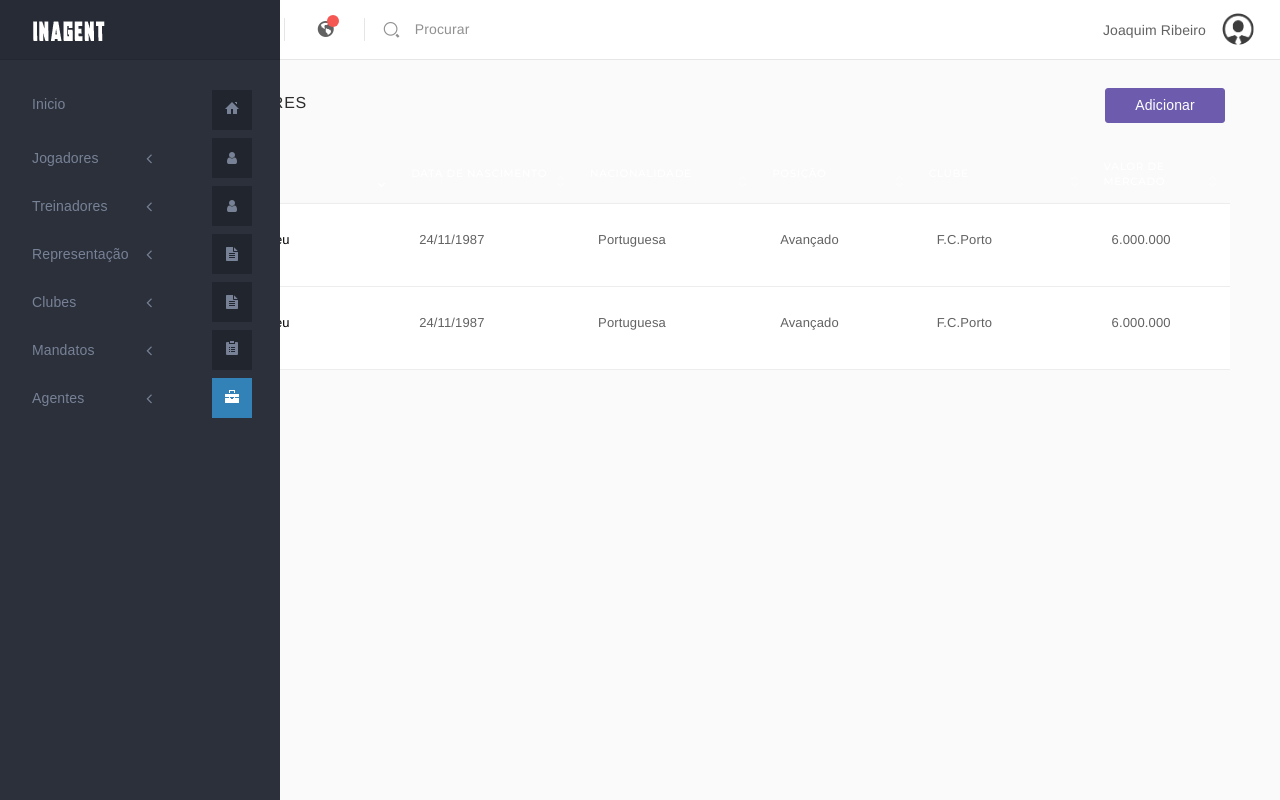
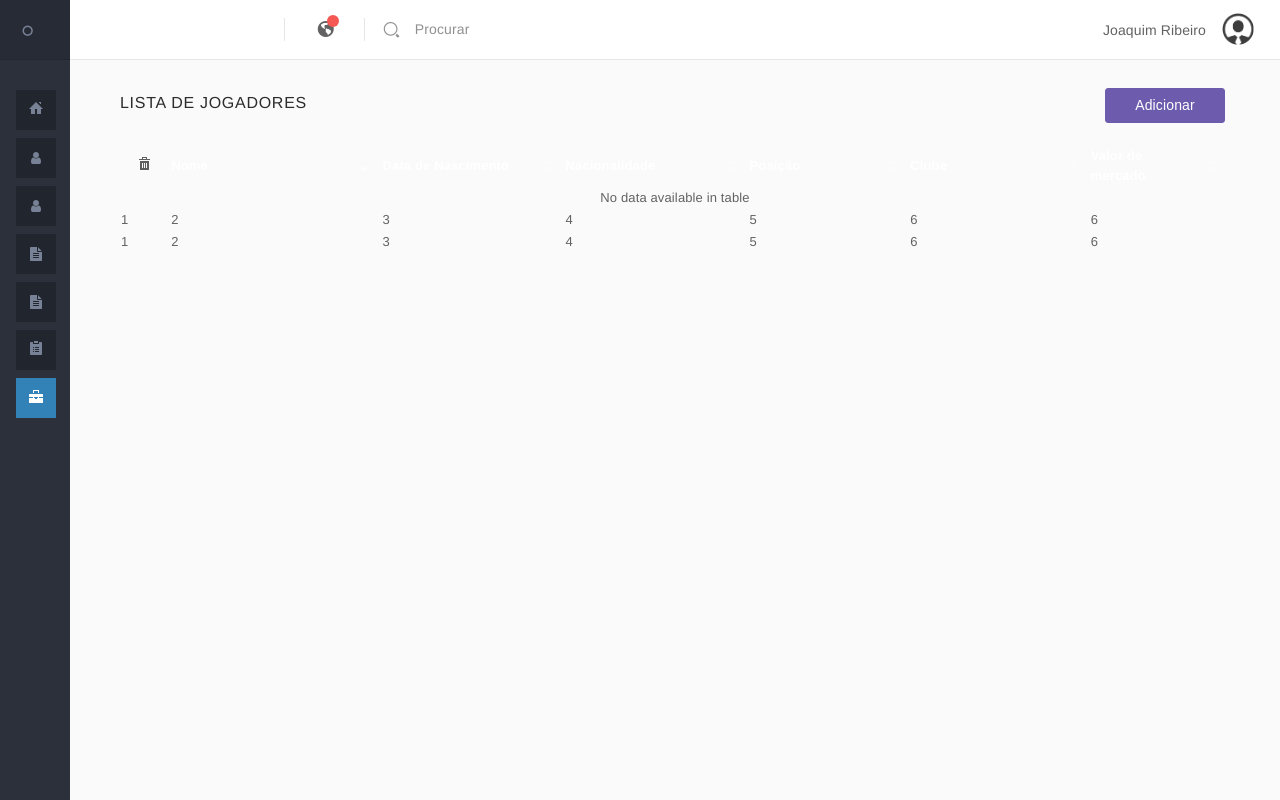
Before and after one commit to Nunobernardo/inagent, a PHP site: page /players_list.php in a window 1280 px wide. Run offline with PHP 8.4, Linux system fonts and the light colour scheme; style sheets or scripts are compiled from the project's sources.

Commit message:
player_list

```diff
--- a/players_list.php
+++ b/players_list.php
@@ -328,12 +328,9 @@
               </div>
               <div class="card-body">
                 <div class="table-responsive">
-                  <table class="table table-hover" id="basicTable">
+                  <table class="table_players" id="basicTable">
                     <thead>
                       <tr>
-                        <!-- NOTE * : Inline Style Width For Table Cell is Required as it may differ from user to user
-    										Comman Practice Followed
-    										-->
                         <th style="width:1%" class="text-center">
                           <button class="btn btn-link"><i class="pg-trash"></i>
                           </button>
@@ -346,59 +343,8 @@
                         <th style="width:17%">Valor de mercado</th>
                       </tr>
                     </thead>
-                    <tbody>
-                      <tr>
-                        <td class="v-align-middle">
-                          <div class="checkbox text-center">
-                            <input type="checkbox" value="3" id="checkbox6">
-                            <label for="checkbox6" class="no-padding no-margin"></label>
-                          </div>
-                        </td>
-                        <td class="v-align-middle ">
-                          <p>Fábio Abreu</p>
-                        </td>
-                        <td class="v-align-middle">
-                          <p>24/11/1987</p>
-                        </td>
-                        <td class="v-align-middle">
-                          <p>Portuguesa</p>
-                        </td>
-                        <td class="v-align-middle">
-                          <p>Avançado</p>
-                        </td>
-                        <td class="v-align-middle">
-                          <p>F.C.Porto</p>
-                        </td>
-                        <td class="v-align-middle">
-                          <p>6.000.000</p>
-                        </td>
-                      </tr>
-                      <tr>
-                        <td class="v-align-middle">
-                          <div class="checkbox text-center">
-                            <input type="checkbox" value="3" id="checkbox2">
-                            <label for="checkbox2" class="no-padding no-margin"></label>
-                          </div>
-                        </td>
-                        <td class="v-align-middle ">
-                          <p>Fábio Abreu</p>
-                        </td>
-                        <td class="v-align-middle">
-                          <p>24/11/1987</p>
-                        </td>
-                        <td class="v-align-middle">
-                          <p>Portuguesa</p>
-                        </td>
-                        <td class="v-align-middle">
-                          <p>Avançado</p>
-                        </td>
-                        <td class="v-align-middle">
-                          <p>F.C.Porto</p>
-                        </td>
-                        <td class="v-align-middle">
-                          <p>6.000.000</p>
-                        </td>
-                      </tr>
+                    <tbody role="row" class="row_player">
+
                     </tbody>
                   </table>
                 </div>
@@ -512,5 +458,14 @@
     <script src="assets/js/tables.js" type="text/javascript"></script>
     <script src="assets/js/scripts.js" type="text/javascript"></script>
     <!-- END PAGE LEVEL JS -->
+    <script src="js/toolkit.js"></script>
+    <script src="js/controls.js"></script>
+    <script src="js/default.js"></script>
+
+    <script type='text/javascript'>
+      $(document).ready(function () {
+          publications();
+      });
+    </script>
   </body>
 </html>
```
Also changed, not shown: data/objects.php (+22 -0 lines).
